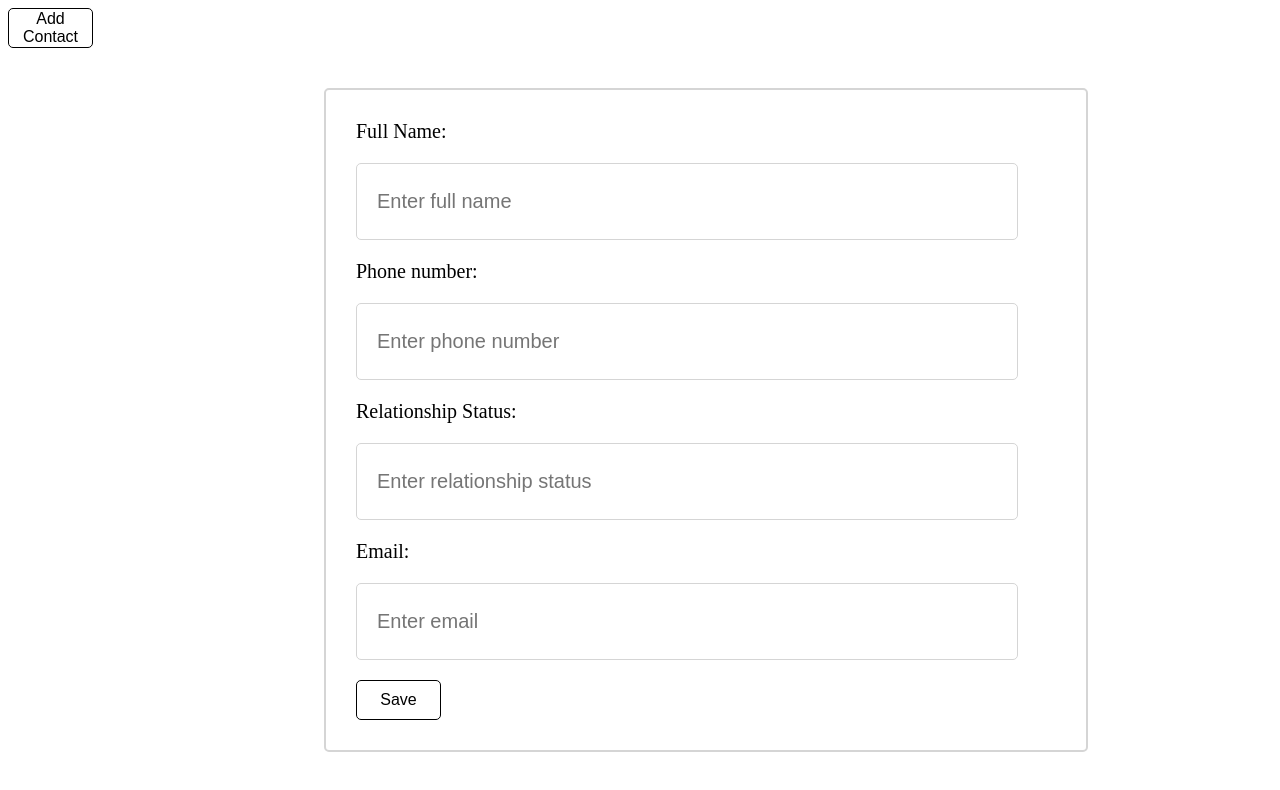
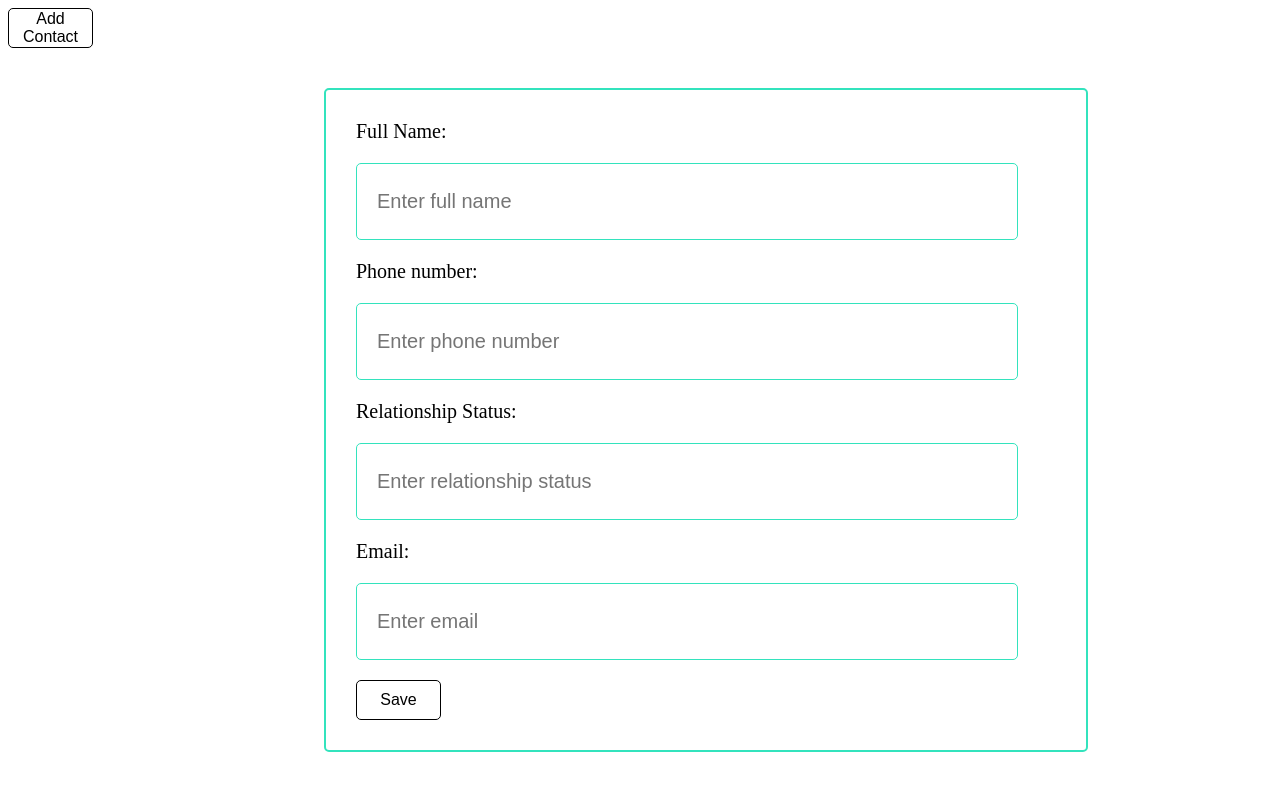
Before and after one commit to nour-msh/address-book-FE, a React (Create React App) app: page /user in a window 1280 px wide. Both pictures are taken after a click on the button "Add Contact". Shown: the top 790 px of the page. Built offline with nearby package versions, Linux system fonts and the light colour scheme.

Commit message:
Linking add contact api

```diff
--- a/src/App.css
+++ b/src/App.css
@@ -70,7 +70,7 @@ width: 30%;
     height:fit-content;
     background-color: white;
     border-radius: 5px;
-    border: 2px solid #d5d5d5;
+    border: 2px solid #33e3bd;
     font-size: 20px;
     padding:30px;
     margin-left: 25%;
@@ -80,7 +80,7 @@ width: 30%;
 .Container> input{
     width:620px;
     height:35px;
-    border:1px solid #d5d5d5;
+    border:1px solid #33e3bd;
     border-radius: 5px;
     font-size: 20px;
     margin-bottom: 20px;
--- a/src/component/AddContactForm.js
+++ b/src/component/AddContactForm.js
@@ -1,32 +1,68 @@
-import React from 'react';
+import { useState } from "react";
+import axios from "axios";
 
-function AddContactForm(){
-    return(
+
+function AddContactForm() {
+  const [fullName, setFullName] = useState("");
+  const [phoneNumber, setPhoneNumber] = useState("");
+  const [relationship, setRelationship] = useState("");
+  const [contactEmail, setContactEmail] = useState("");
+
+  const handleSubmit = (e) => {
+    const data = {
+      full_name: fullName,
+      phone_number: phoneNumber,
+      relationship_status: relationship,
+      email: contactEmail,
+
+    };
+    e.preventDefault();
+    axios({
+      method: "post",
+      data,
+      url: "http://localhost:3100/api/contact",
+    })
+      .then((res) => console.log(res))
+      .catch((error) => console.log(error));
+  };
+
+  return (
     <>
-           <div >
-            <button className="btn">Add Contact</button>
-
+      <div>
         <div className="Container">
           <label>Full Name:</label>
-                <input className="full_name" placeholder="Enter full name"></input>
+          <input className="full_name" placeholder="Enter full name"
+           value={fullName}
+           onChange={(e) => setFullName(e.target.value)}
+           ></input>
 
           <label>Phone number:</label>
-                <input className="phone_number" placeholder="Enter phone number"></input>
+          <input
+            className="phone_number"
+            placeholder="Enter phone number"
+            value={phoneNumber}
+           onChange={(e) => setPhoneNumber(e.target.value)}
+          ></input>
 
           <label>Relationship Status:</label>
-                <input className="relationship_status" placeholder="Enter relationship status"></input>
+          <input
+            className="relationship_status"
+            placeholder="Enter relationship status"
+            value={relationship}
+           onChange={(e) => setRelationship(e.target.value)}
+          ></input>
 
           <label>Email:</label>
-                <input className="email" placeholder="Enter email"></input>
+          <input className="email" placeholder="Enter email"
+           value={contactEmail}
+           onChange={(e) => setContactEmail(e.target.value)}
+           ></input>
 
-                <button className='btn'>Save</button>
+          <button className="btn" onClick={handleSubmit}>Save</button>
         </div>
-
-
       </div>
-
     </>
-    )
+  );
 }
 
-export default AddContactForm
+export default AddContactForm;
--- a/src/component/LoginForm.js
+++ b/src/component/LoginForm.js
@@ -1,20 +1,23 @@
-import React, { useState } from 'react';
+import React, { useState } from "react";
 import axios from "axios";
 function LoginForm() {
-    const[myEmail,setMyEmail]=useState("");
-    const[myPassword,setMyPassword]=useState("");
+  const [myEmail, setMyEmail] = useState("");
+  const [myPassword, setMyPassword] = useState("");
 
-    const handleSubmit = (e)=> {
-        const data=new FormData
-        data.append('email',myEmail)
-        data.append('password',myPassword)
+  const handleSubmit = (e) => {
+    const data = {
+      email: myEmail,
+      password: myPassword,
+    };
     e.preventDefault();
     axios({
-            method:"post",
+      method: "post",
       data,
-            url:"x",
-          }).then(res=>console.log(res)).catch(error=>console.log(error))
-      }
+      url: "x",
+    })
+      .then((res) => console.log(res))
+      .catch((error) => console.log(error));
+  };
   return (
     <div className="container">
       <form className="myform login">
@@ -22,22 +25,23 @@ return (
 
         <label>Email:</label>
         <input
-            placeholder='Enter Email'
-            value={myEmail} onChange={(e)=>setMyEmail(e.target.value)}
-
+          placeholder="Enter Email"
+          value={myEmail}
+          onChange={(e) => setMyEmail(e.target.value)}
         />
         <label>Password:</label>
         <input
-            placeholder='Enter Password'
+          placeholder="Enter Password"
           type="password"
-            value={myPassword} onChange={(e)=>setMyPassword(e.target.value)}
-
+          value={myPassword}
+          onChange={(e) => setMyPassword(e.target.value)}
         />
-          <button className="btn orange" onClick={handleSubmit}
-           >Login</button>
-
+        <button className="btn orange" onClick={handleSubmit}>
+          Login
+        </button>
       </form>
     </div>
-  )}
+  );
+}
 
 export default LoginForm;
--- a/src/pages/Home.js
+++ b/src/pages/Home.js
@@ -4,8 +4,8 @@ import Nav from "../component/Nav";
 const Home = () => {
     return(
           <>
-          <Nav/>
-              <About/>
+            <Nav/>
+            <About/>
           </>
     )}
   export default Home;
--- a/src/pages/User.js
+++ b/src/pages/User.js
@@ -1,9 +1,16 @@
 import AddContactForm from "../component/AddContactForm";
+import { useState } from "react";
 
 const User = () => {
+    const[openContactForm,setContactForm]=useState(false);
+
     return (
+        <>
+            <button className="btn" onClick={()=>{setContactForm(!openContactForm);}}
+            >Add Contact</button>
 
-        <AddContactForm/>
+            <div>{openContactForm && <AddContactForm/>}</div>
+        </>
    )
 };
    export default User;
```
Lines whose indentation alone changed are shown as unchanged.
